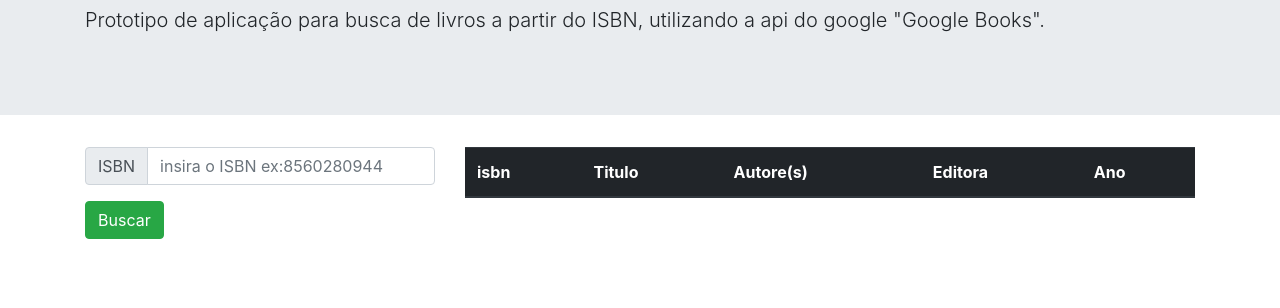
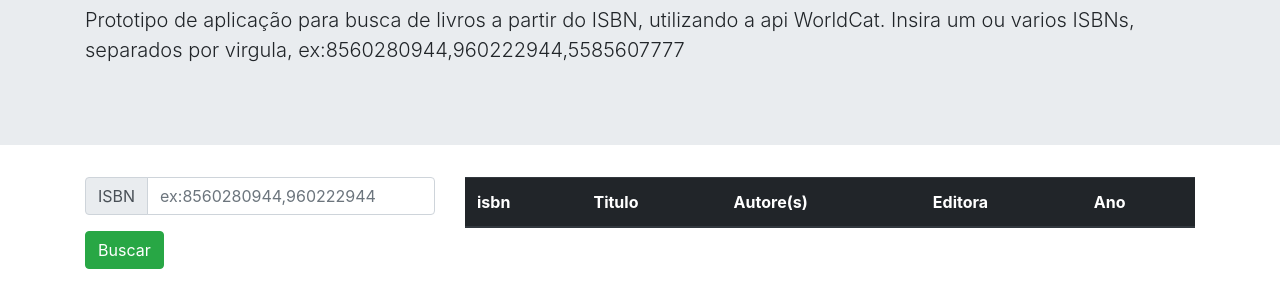
Before and after one commit to Keomas/Keomas.github.io, a plain HTML site: page index.html in a window 1280 px wide. Shown: the part 134-442 px from the top of the page. Drawn offline with nearby package versions, Linux system fonts and the light colour scheme.

Commit message:
busca isbn v4

```diff
--- a/index.html
+++ b/index.html
@@ -37,7 +37,9 @@
 <div class="jumbotron jumbotron-fluid">
 	<div class="container">
 		<h1 class="display-4">Buscando Livros</h1>
-		<p class="lead">Prototipo de aplicação para busca de livros a partir do ISBN, utilizando a api do google "Google Books".</p>
+		<p class="lead">Prototipo de aplicação para busca de livros a partir do ISBN, utilizando a api WorldCat.
+			Insira um ou varios ISBNs, separados por virgula,  ex:8560280944,960222944,5585607777
+		</p>
 	</div>
 </div>
 <div class="container">
@@ -47,7 +49,7 @@
 				<div class="input-group-prepend">
 					<span class="input-group-text" id="inputGroup-sizing-default">ISBN</span>
 				</div>
-				<input type="text" id="nisbn" class="form-control" aria-label="Default"  placeholder="insira o ISBN ex:8560280944" aria-describedby="inputGroup-sizing-default">
+				<input type="text" id="nisbn" class="form-control" aria-label="Default"  placeholder="ex:8560280944,960222944" aria-describedby="inputGroup-sizing-default">
 			</div>
 
 		  <button type="button" class="btn btn-success" data-toggle="modal" data-target="#modalWait">Buscar</button>
```
